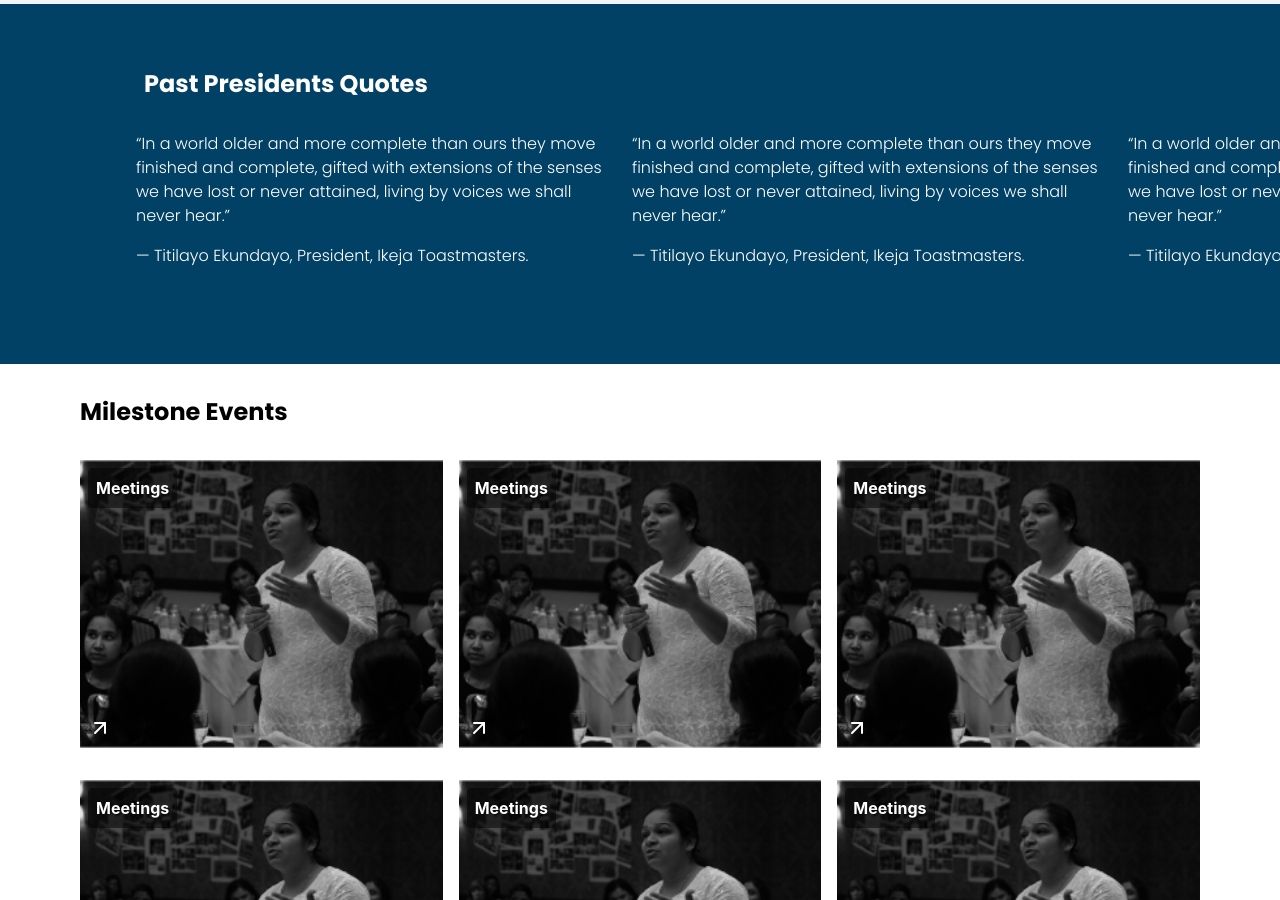
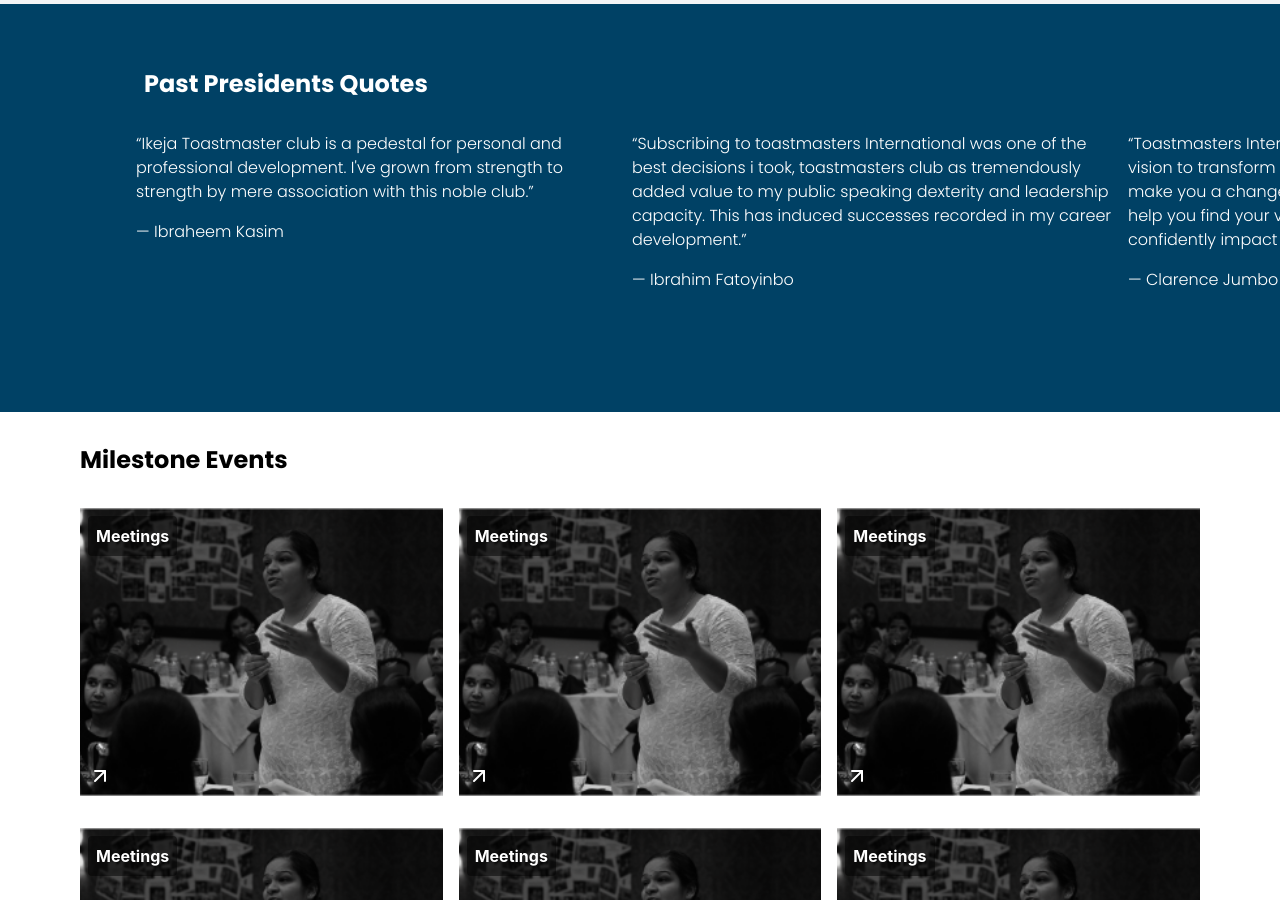
Before and after one commit to opeyemibioku/ikeja-toastmasters-club, a React (Create React App) app: page /leaders in a window 1280 px wide. Shown: the part 1760-2660 px from the top of the page. Built offline with nearby package versions, Linux system fonts and the light colour scheme; no server answers.

Commit message:
updated the initial content

```diff
--- a/src/pages/leaders.js
+++ b/src/pages/leaders.js
@@ -110,33 +110,23 @@
 const testimonialsData = [
   {
     id: 1,
-    text: "“In a world older and more complete than ours they move finished and complete, gifted with extensions of the senses we have lost or never attained, living by voices we shall never hear.”",
-    author: "— Titilayo Ekundayo, President, Ikeja Toastmasters.",
+    text: "“Ikeja Toastmaster club is a pedestal for personal and professional development. I've grown from strength to strength by mere association with this noble club.”",
+    author: "— Ibraheem Kasim",
   },
   {
     id: 2,
-    text: "“In a world older and more complete than ours they move finished and complete, gifted with extensions of the senses we have lost or never attained, living by voices we shall never hear.”",
-    author: "— Titilayo Ekundayo, President, Ikeja Toastmasters.",
+    text: "“Subscribing to toastmasters International was one of the best decisions i took, toastmasters club as tremendously added value to my public speaking dexterity and leadership capacity. This has induced successes recorded in my career development.”",
+    author: "— Ibrahim Fatoyinbo",
   },
   {
     id: 3,
-    text: "“In a world older and more complete than ours they move finished and complete, gifted with extensions of the senses we have lost or never attained, living by voices we shall never hear.”",
-    author: "— Titilayo Ekundayo, President, Ikeja Toastmasters.",
+    text: "“Toastmasters International is an organization built on a vision to transform lives, build individual self esteem and make you a change agent. Toastmasters International will help you find your voice, use the power of words to confidently impact lives and transform society.”",
+    author: "— Clarence Jumbo",
   },
   {
     id: 4,
-    text: "“In a world older and more complete than ours they move finished and complete, gifted with extensions of the senses we have lost or never attained, living by voices we shall never hear.”",
-    author: "— Titilayo Ekundayo, President, Ikeja Toastmasters.",
-  },
-  {
-    id: 5,
-    text: "“In a world older and more complete than ours they move finished and complete, gifted with extensions of the senses we have lost or never attained, living by voices we shall never hear.”",
-    author: "— Titilayo Ekundayo, President, Ikeja Toastmasters.",
-  },
-  {
-    id: 6,
-    text: "“In a world older and more complete than ours they move finished and complete, gifted with extensions of the senses we have lost or never attained, living by voices we shall never hear.”",
-    author: "— Titilayo Ekundayo, President, Ikeja Toastmasters.",
+    text: "“Joining NCPS Toastmasters in Abuja in 2013 and Chartering Ikeja Toastmasters Club in 2014 alongside others taught me invaluable lessons in leadership and teamwork. The skills I have developed in communication and leadership have continually improved over time, earning me recognition both personally and professionally.”",
+    author: "— Ibrahim Owolabi",
   },
 ];
 
```
